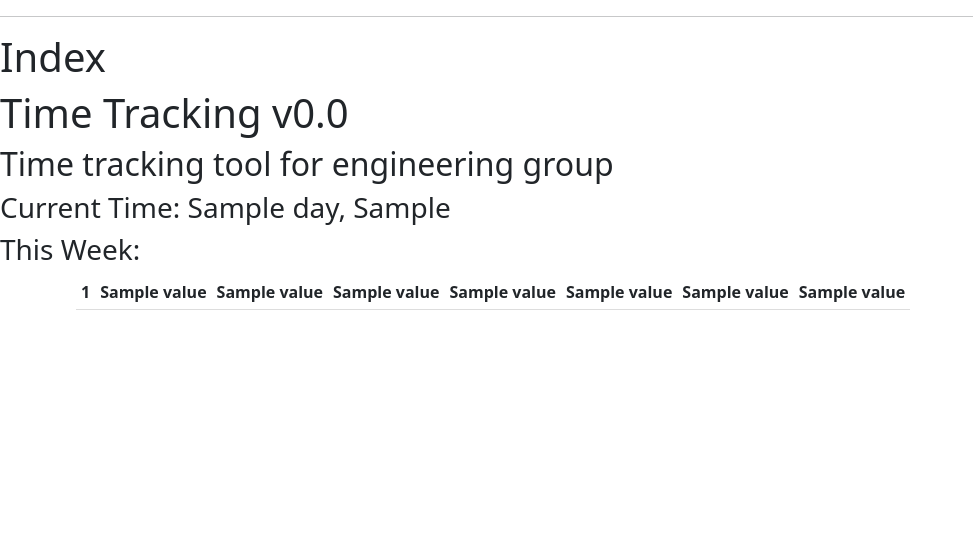
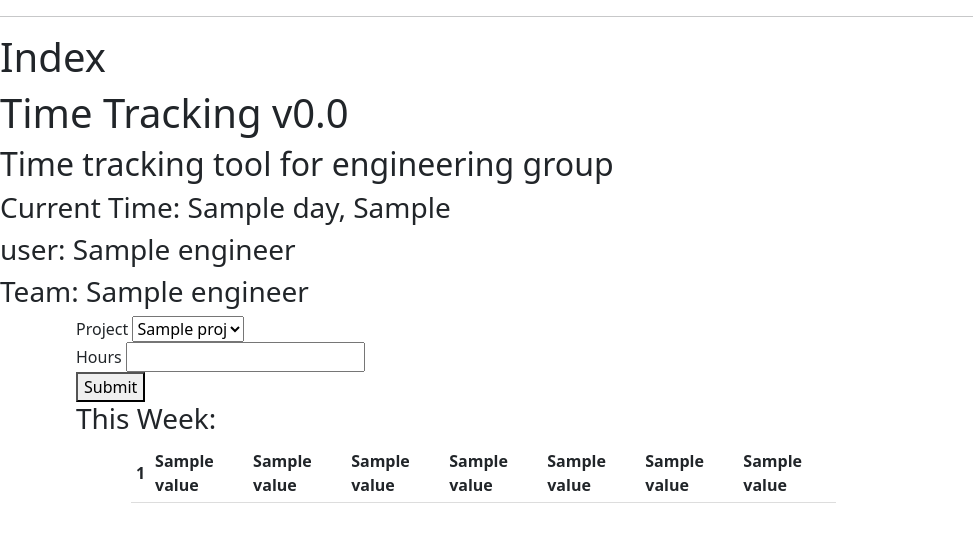
Before and after one commit to Slusks/TimeCheck, a Flask app: template templates/index.html in a window 1280 px wide. Shown: the part 72-614 px from the top of the page, without its empty margins (0-973 px from the left). Run offline with Flask 2, Linux system fonts and the light colour scheme; the template is opened without the code that fills it: most values are stand-ins (such as "Sample title", 1, 10 or a date in 2020); lists and menus that the app fills with data are empty.

Commit message:
Importing data
basically have all my incoming data pipelines setup, now have to figure out how to send data back out.

```diff
--- a/templates/index.html
+++ b/templates/index.html
@@ -7,7 +7,45 @@
     <h2>Time tracking tool for engineering group</h2>
     <h3>Current Time: {{ data['day'] }},  {{ data['utc_dt'] }}</h3>
     <h3 id="test">Test:</h3>
+    <h3 id="user">user: {{ data['engineer'][0] }}</h3>
+    <h3 id="team">Team: {{ data['engineer'][1] }}</h3>
     <!--<h3 id="test">{{data['file']}}</h3>-->
+    <div class="container">
+      <div>
+      {% if data['engineer'][1] == "Shop" %}
+      <label>Category</label>
+      <select id="category">
+        {% for cat in data['jobs']['category'] %}
+        <option value= {{cat}}>{{cat}}</option>
+        <!--<option value="Test Rigs">Test Rigs</option>
+        <option value="Tool/Fixture/TestBox">Tool/Fixture/TestBox</option>
+        <option value="Engineering Disposition">Engineering Disposition</option>
+        <option value="External Communication">External Communication</option>
+        <option value="Warranty">Warranty</option>-->
+        {% endfor %}
+      </select>
+      </div>
+      {% else %}
+      <label>Project</label>
+      <select id="project">
+        {% for proj in data['jobs']['projects'] %}
+        <option value={{proj}}>{{proj}}</option>
+        <!--<option value="Test Rigs">Cargo Rig</option>
+        <option value="Tool/Fixture/TestBox">New Heli Rig</option>
+        <option value="Engineering Disposition">3D Printing</option>
+        <option value="External Communication">Nachos</option>-->
+        {% endfor %}
+      </select>
+      {% endif %}
+      <br>
+      <label>Hours</label>
+      <input id="HourInput" type="number">
+      <br>
+      <button>Submit</button>
+
+
+
+    </div>
     <h3>This Week: </h3>
     <div class="container">
         <table id="myTable">
```
Also changed, not shown: app2.py (+17 -1 lines).
